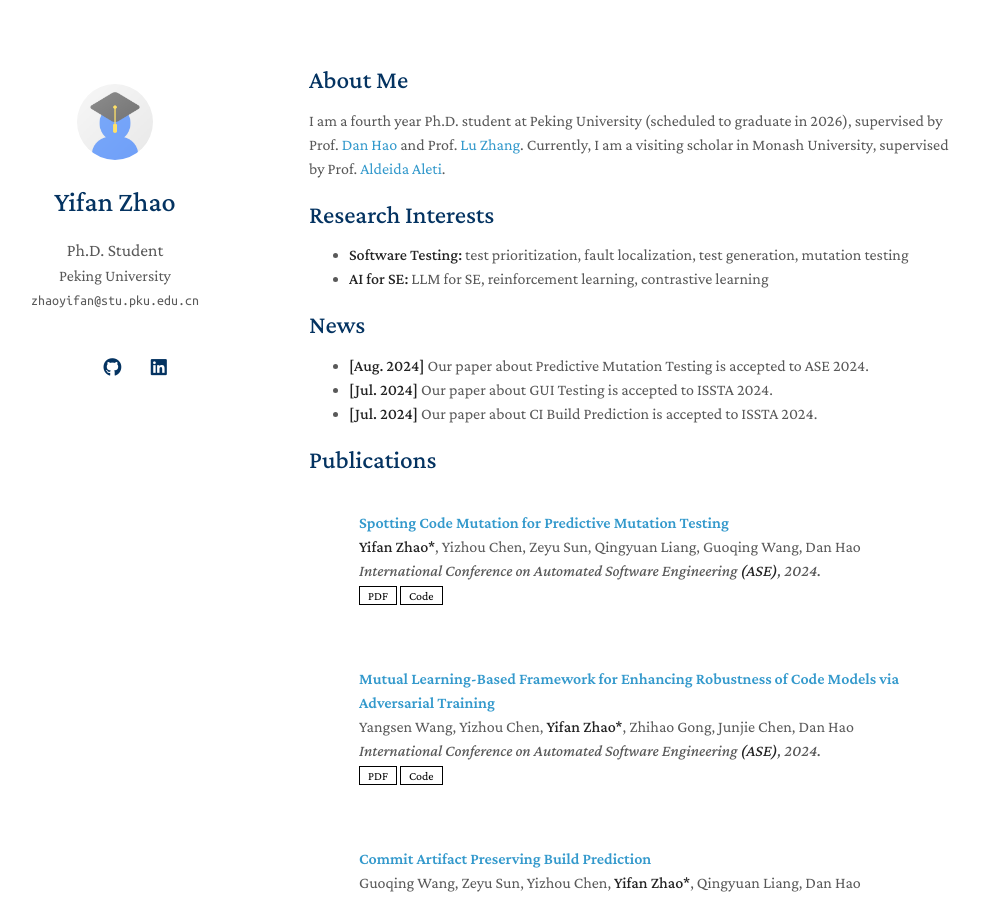
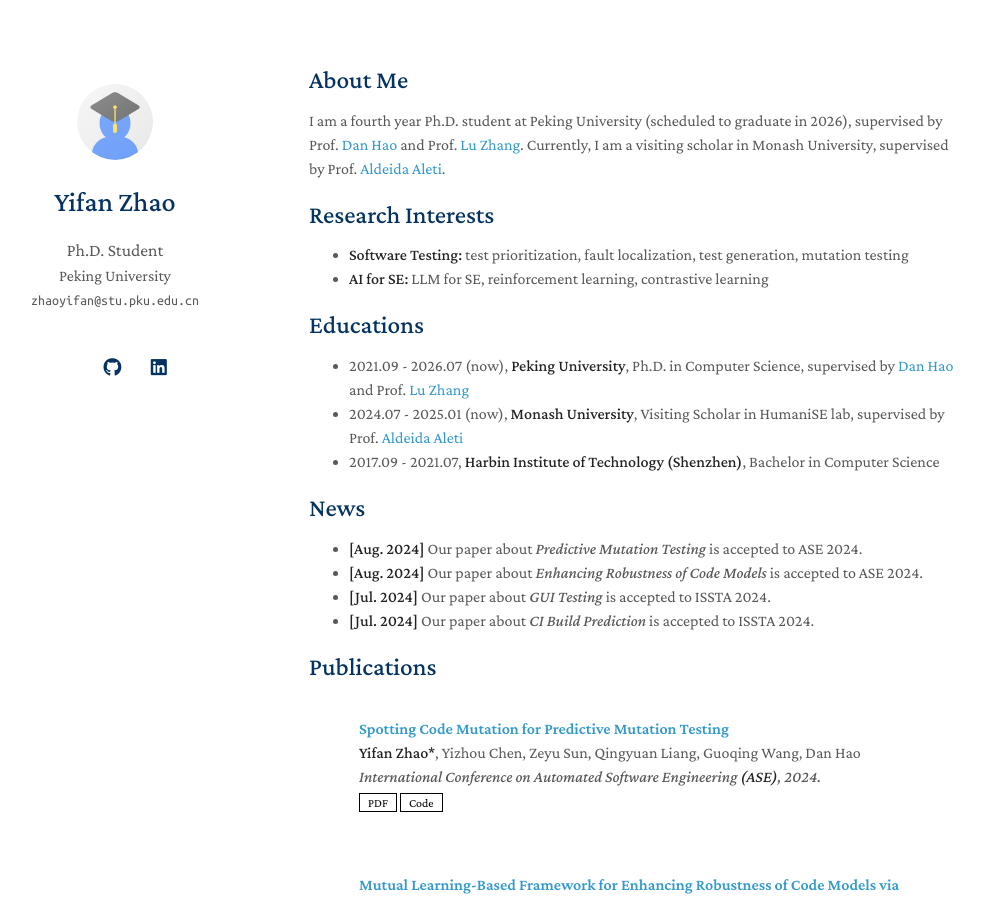
Before and after one commit to yifan-CodeDir/yifan-CodeDir.github.io, a Jekyll site: the page built from index.md, in a window 1280 px wide and 900 px high. Shown: the whole window, without its empty margins (161-1145 px from the left). Built offline with Jekyll 4.4.1, drawn with Linux system fonts in a browser that asks for light colours; a style sheet for code colours, icons or effects is not loaded; our own code applies the rules of GitHub Pages for plain Markdown files.

Commit message:
Update index.md

```diff
--- a/index.md
+++ b/index.md
@@ -12,11 +12,17 @@ I am a fourth year Ph.D. student at Peking University (scheduled to graduate in
 - **Software Testing:** test prioritization, fault localization, test generation, mutation testing
 - **AI for SE:** LLM for SE, reinforcement learning, contrastive learning
 
+## Educations
+- 2021.09 - 2026.07 (now), **Peking University**, Ph.D. in Computer Science, supervised by [Dan Hao](https://scholar.google.com/citations?user=34W2ZrMAAAAJ&hl=zh-CN) and Prof. [Lu Zhang](https://scholar.google.com/citations?hl=zh-CN&user=JUnz2VcAAAAJ)
+- 2024.07 - 2025.01 (now), **Monash University**, Visiting Scholar in HumaniSE lab, supervised by Prof. [Aldeida Aleti](https://users.monash.edu.au/~aldeidaa/)
+- 2017.09 - 2021.07, **Harbin Institute of Technology (Shenzhen)**, Bachelor in Computer Science
+
 ## News
 
-- **[Aug. 2024]** Our paper about Predictive Mutation Testing is accepted to ASE 2024.
-- **[Jul. 2024]** Our paper about GUI Testing is accepted to ISSTA 2024.
-- **[Jul. 2024]** Our paper about CI Build Prediction is accepted to ISSTA 2024.
+- **[Aug. 2024]** Our paper about *Predictive Mutation Testing* is accepted to ASE 2024.
+- **[Aug. 2024]** Our paper about *Enhancing Robustness of Code Models* is accepted to ASE 2024.
+- **[Jul. 2024]** Our paper about *GUI Testing* is accepted to ISSTA 2024.
+- **[Jul. 2024]** Our paper about *CI Build Prediction* is accepted to ISSTA 2024.
 
 {% include_relative _includes/publications.md %}
 
```
